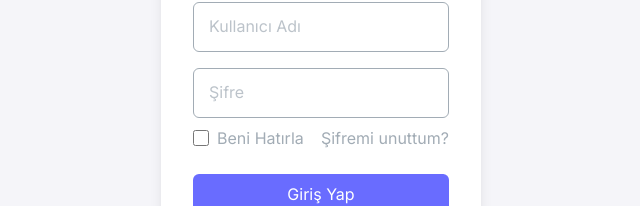
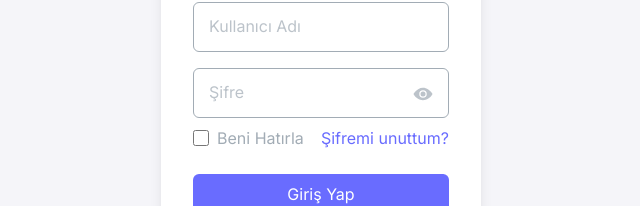
Before and after one commit to bizarreuproar/login-page, a Next.js app: page /login in a window 1280 px wide. Shown: the part 388-594 px from the top of the page, without its empty margins (319-959 px from the left). Built offline with nearby package versions, Linux system fonts and the light colour scheme.

Commit message:
Add show/hide password functionality and forgot password link

```diff
--- a/app/login/page.jsx
+++ b/app/login/page.jsx
@@ -1,8 +1,11 @@
 'use client';
-import React from 'react';
+import React, { useState } from 'react';
+import { IoEye } from "react-icons/io5";
+import { IoEyeOffSharp } from "react-icons/io5";
 import { Formik, Form, Field, ErrorMessage } from 'formik';
 import * as Yup from 'yup';
 import Logo from '../logo.svg';
+import Link from 'next/link';
 
 const validationSchema = Yup.object({
   //password: Yup.string().required('Şifre girmelisiniz!'),
@@ -20,6 +23,11 @@ const onSubmit = (values) => {
 
 
 const Login = () => {
+  const [showPassword, setShowPassword] = useState(false);
+
+  const handleShowPassword = () => {
+    setShowPassword(!showPassword);
+  };
 
   return (
     <div className='bg-layoutColor flex items-center justify-center h-screen w-full'>
@@ -38,23 +46,26 @@ const Login = () => {
           <Form className='flex flex-col gap-4 w-full'>
             <div className='relative group'>
                 <label htmlFor="name" className={`absolute left-4 top-3 text-lightGray group-focus-within:top-[-6px] group-focus-within:px-1 group-focus-within:left-[13px] group-focus-within:text-xs group-focus-within:text-primary group-focus-within:bg-white transition-all duration-200 ${props.values.name.length >= 1 ? 'top-[-6px] text-xs px-1 left-[13px]  bg-white' : 'text-base'}`} >Kullanıcı Adı</label>
-                <Field className='w-full text-lightGray border rounded-md h-[50px] px-4 border-darkGray focus:border-primary focus:outline-none focus:ring-0' type="text" id="name" name="name" />
+                <Field className='w-full text-lightGray border rounded-md h-[50px] px-4 border-darkGray focus:border-primary focus:border-[3px] focus:outline-none focus:ring-0' type="text" id="name" name="name" />
                 <ErrorMessage name="name" component="div" />
             </div>
             <div>
 
               <div className='relative group'>
                 <label htmlFor="password" className={`absolute top-3 left-4 text-lightGray group-focus-within:top-[-6px] group-focus-within:text-xs group-focus-within:left-[13px] group-focus-within:px-1 group-focus-within:text-primary group-focus-within:bg-white transition-all duration-200 ${props.values.password.length >= 1 ? 'top-[-6px] left-[13px]  text-xs px-1 bg-white' : 'text-base'}`}>Şifre</label>
-                <Field className='w-full border rounded-md h-[50px] text-lightGray border-darkGray px-4 focus:border-primary focus:outline-none focus:ring-0' type="password" id="password" name="password" />
+                <Field className='w-full focus:border-[3px] border rounded-md h-[50px] text-lightGray border-darkGray px-4 focus:border-primary focus:outline-none focus:ring-0' type={showPassword ? "text" : "password"} id="password" name="password" />
+                <div className='absolute right-4 top-[26px] transfrom -translate-y-1/2  text-lightGray cursor-pointer' onClick={handleShowPassword}>
+                  {showPassword ? <IoEyeOffSharp size={20} /> : <IoEye size={20} />}
+                </div>
                 <ErrorMessage name="password" component="div" />
               </div>
 
               <div className='relative flex justify-between items-center py-2'>
                 <div className='flex items-center gap-2'>
-                  <Field className='border w-4 h-4 rounded-md border-darkGray ' type="checkbox" id="rememberMe" name="rememberMe" />
+                  <Field className='w-4 h-4 rounded-md accent-indigo-400' type="checkbox" id="rememberMe" name="rememberMe" />
                   <label className=' text-darkGray cursor-pointer' htmlFor='rememberMe'>Beni Hatırla</label>
                 </div>
-                <p className='text-darkGray cursor-pointer'>Şifremi unuttum?</p>
+                <Link href="/forgot-password" className='text-primary cursor-pointer'>Şifremi unuttum?</Link>
               </div>
             </div>
 
--- a/package.json
+++ b/package.json
@@ -13,6 +13,7 @@
     "next": "14.1.0",
     "react": "^18",
     "react-dom": "^18",
+    "react-icons": "^5.0.1",
     "yup": "^1.3.3"
   },
   "devDependencies": {
```
Also changed, not shown: 1 other file (tests, documents, lock files or other folders).
